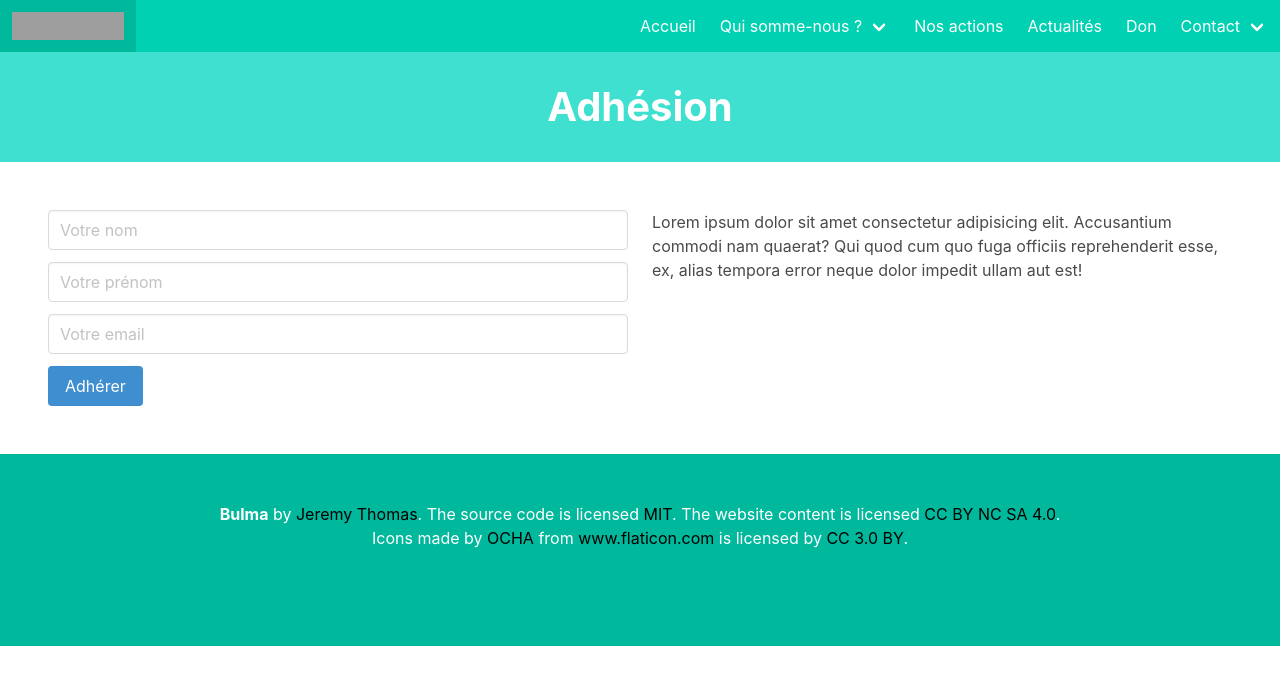
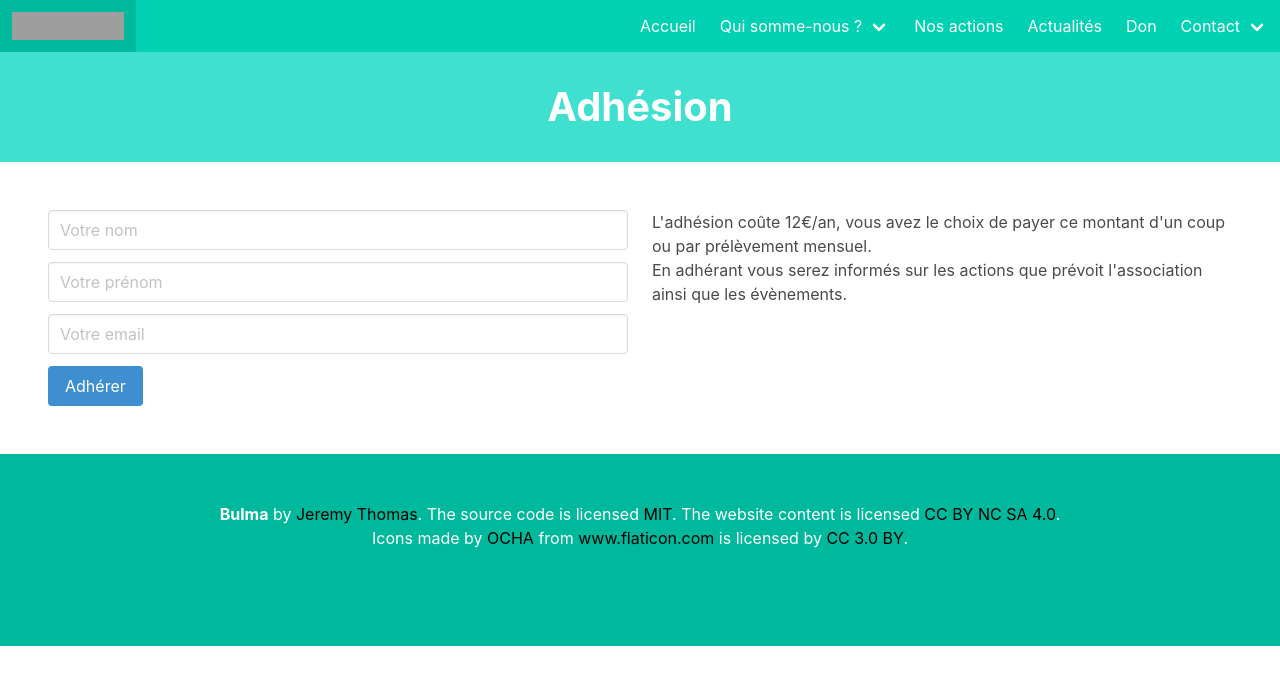
Before and after one commit to ilhame-sys/frontend, an Angular app: page /membership in a window 1280 px wide. Shown: the top 684 px of the page. Built offline with nearby package versions, Linux system fonts and the light colour scheme; grey boxes are pictures that could not be loaded.

Commit message:
MàJ contact & membership
- MàJ du contenu des pages concernées

```diff
--- a/src/app/component/contact/contact.component.html
+++ b/src/app/component/contact/contact.component.html
@@ -55,9 +55,7 @@
     </div>
     <div class="column">
       <p>
-        Lorem ipsum dolor sit amet consectetur adipisicing elit. Accusantium
-        commodi nam quaerat? Qui quod cum quo fuga officiis reprehenderit esse,
-        ex, alias tempora error neque dolor impedit ullam aut est!
+        Vous pouvez nous contacter, pour cela il vous suffit de remplir le formulaire ci-contre.
       </p>
     </div>
   </div>
--- a/src/app/component/membership/membership.component.html
+++ b/src/app/component/membership/membership.component.html
@@ -46,9 +46,11 @@
     </div>
     <div class="column">
       <p>
-        Lorem ipsum dolor sit amet consectetur adipisicing elit. Accusantium
-        commodi nam quaerat? Qui quod cum quo fuga officiis reprehenderit esse,
-        ex, alias tempora error neque dolor impedit ullam aut est!
+        L'adhésion coûte 12€/an, vous avez le choix de payer ce montant d'un coup ou par prélèvement
+        mensuel.
+      </p>
+      <p>
+        En adhérant vous serez informés sur les actions que prévoit l'association ainsi que les évènements.
       </p>
     </div>
   </div>
```
